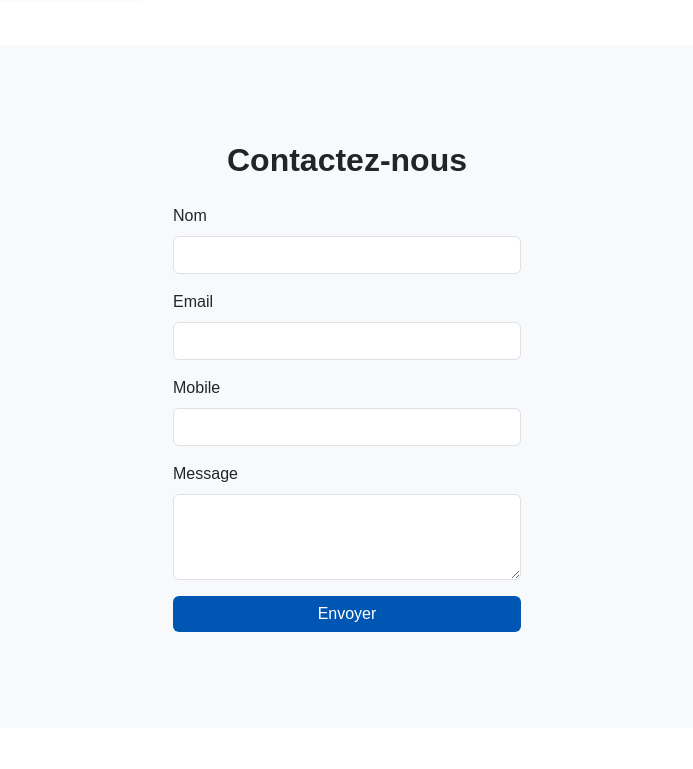
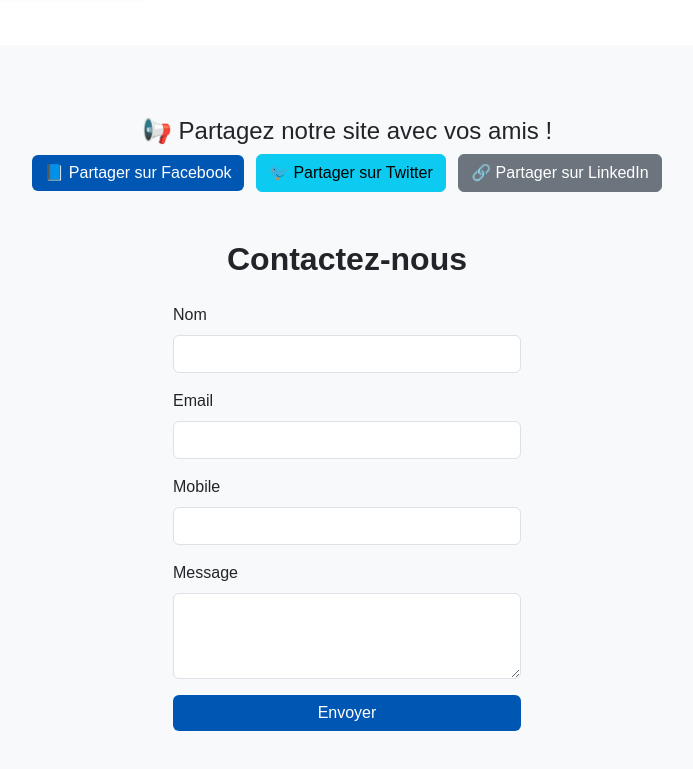
Before and after one commit to jam6/formation, a plain HTML site: page index.html in a window 1280 px wide. Shown: the part 887-1656 px from the top of the page, without its empty margins (293-986 px from the left). Before the commit the page ends 1615 px from the top, so only its background shows below. Drawn offline with nearby package versions, Linux system fonts and the light colour scheme; a script that the page names is missing.

Commit message:
Update index.html

```diff
--- a/index.html
+++ b/index.html
@@ -88,6 +88,23 @@
     <section id="contact" class="bg-light py-5">
         <div class="container">
 
+<div class="text-center mt-4">
+    <h4>📢 Partagez notre site avec vos amis !</h4>
+    <a href="https://www.facebook.com/sharer/sharer.php?u=https://jam6.github.io/formation/"
+       class="btn btn-primary me-2" target="_blank">
+       📘 Partager sur Facebook
+    </a>
+    <a href="https://twitter.com/intent/tweet?url=https://jam6.github.io/formation/&text=Découvrez cette formation BTS SIO !"
+       class="btn btn-info me-2" target="_blank">
+       🐦 Partager sur Twitter
+    </a>
+    <a href="https://www.linkedin.com/sharing/share-offsite/?url=https://jam6.github.io/formation/"
+       class="btn btn-secondary" target="_blank">
+       🔗 Partager sur LinkedIn
+    </a>
+</div>
+
+
 
  <section id="contact" class="bg-light py-5">
     <div class="container">
```
